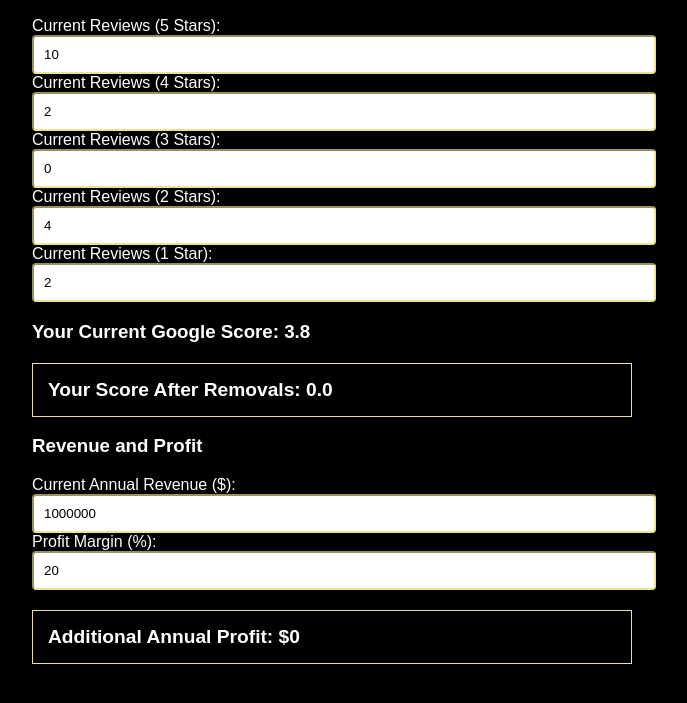
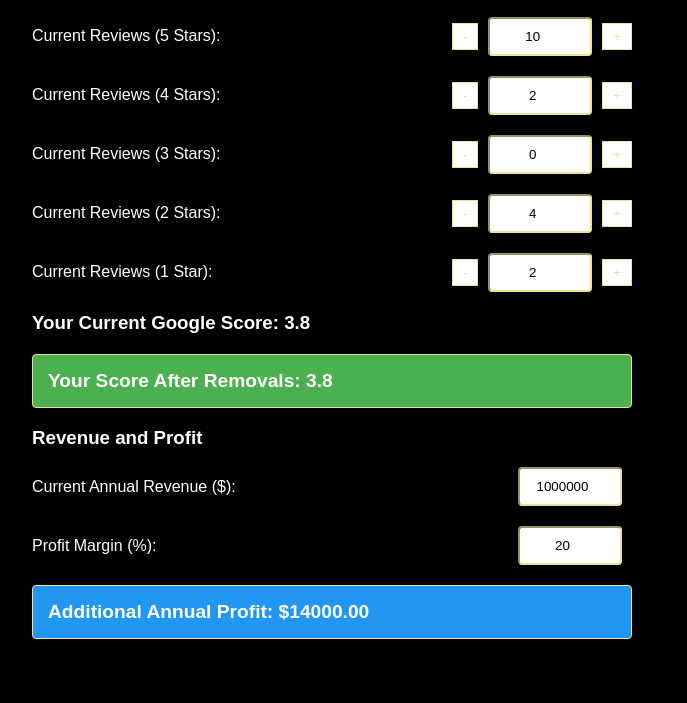
Before and after one commit to Innovative-group1/Innovative-Business-Solutions-calculator, a plain HTML site: page index.html in a window 1280 px wide. Shown: the part 91-794 px from the top of the page, without its empty margins (308-995 px from the left). Drawn offline with Linux system fonts and the light colour scheme.

Commit message:
Updated calculator design and functionality.

```diff
--- a/index.html
+++ b/index.html
@@ -5,78 +5,130 @@
     <meta name="viewport" content="width=device-width, initial-scale=1.0">
     <title>Google Score Calculator</title>
     <style>
+        /* General Body and Calculator Container */
         body {
             font-family: Arial, sans-serif;
-            background-color: #000000;
-            color: #ffffff;
+            background-color: #000000; /* Black background for everything */
+            color: #ffffff; /* White text */
         }
+
         .calculator {
             width: 600px;
             margin: 20px auto;
             padding: 20px;
-            background-color: #000000;
+            background-color: #000000; /* Black background for calculator */
             box-shadow: 0px 0px 10px rgba(0, 0, 0, 0.1);
-            border-color: #ece295;
+            border-color: #ece295; /* Border color */
         }
+
+        /* Section Titles and Headings */
         h2, h3 {
-            color: #ffffff;
+            color: #ffffff; /* White headings */
         }
+
+        /* Input Rows with Increment/Decrement Buttons */
+        .input-row {
+            display: flex;
+            align-items: center;
+            margin-bottom: 20px;
+        }
+
+        .input-row label {
+            color: #ffffff; /* White text for labels */
+            flex: 1;
+        }
+
         input[type="number"] {
-            background-color: #ffffff;
-            border-color: #ece295;
-            color: #000000;
+            background-color: #ffffff; /* White background for input fields */
+            border-color: #ece295;     /* Light yellow border for input fields */
+            color: #000000;            /* Black text inside inputs */
             padding: 10px;
-            width: 100%;
+            width: 80px;
+            margin: 0 10px;
             border-radius: 4px;
+            text-align: center;
         }
-        .input-row label {
-            color: #ffffff;
-        }
+
+        /* Increment/Decrement Buttons */
         .increment-button, .decrement-button {
-            background-color: #ffffff;
-            color: #ece295;
-            border: 1px solid #ece295;
+            background-color: #ffffff; /* White background for buttons */
+            color: #ece295;            /* Light yellow text */
+            border: 1px solid #ece295; /* Border color for buttons */
             padding: 5px 10px;
             cursor: pointer;
         }
+
+        /* Result Sections (Score, Revenue, Profit) */
         .result {
             font-size: 1.2em;
             font-weight: bold;
             margin-top: 20px;
             padding: 15px;
-            background-color: #000000;
-            border: 1px solid #ece295;
-            color: #ffffff;
+            border: 1px solid #ece295; /* Border color */
         }
+
+        .result-score {
+            background-color: #4caf50; /* Green background for score */
+            color: #ffffff;            /* White text for score */
+            padding: 15px;
+            border-radius: 4px;
+        }
+
+        .result-profit {
+            background-color: #2196f3; /* Blue background for profit */
+            color: #ffffff;            /* White text for profit */
+            padding: 15px;
+            border-radius: 4px;
+            margin-top: 20px;
+        }
+
     </style>
 </head>
 <body>
     <div class="calculator">
         <h2>Google Score Calculator</h2>
+
+        <!-- Review Input Section -->
         <div class="input-row">
             <label>Current Reviews (5 Stars):</label>
+            <button class="decrement-button">-</button>
             <input type="number" id="reviews5" value="10">
+            <button class="increment-button">+</button>
         </div>
         <div class="input-row">
             <label>Current Reviews (4 Stars):</label>
+            <button class="decrement-button">-</button>
             <input type="number" id="reviews4" value="2">
+            <button class="increment-button">+</button>
         </div>
         <div class="input-row">
             <label>Current Reviews (3 Stars):</label>
+            <button class="decrement-button">-</button>
             <input type="number" id="reviews3" value="0">
+            <button class="increment-button">+</button>
         </div>
         <div class="input-row">
             <label>Current Reviews (2 Stars):</label>
+            <button class="decrement-button">-</button>
             <input type="number" id="reviews2" value="4">
+            <button class="increment-button">+</button>
         </div>
         <div class="input-row">
             <label>Current Reviews (1 Star):</label>
+            <button class="decrement-button">-</button>
             <input type="number" id="reviews1" value="2">
+            <button class="increment-button">+</button>
         </div>
+
+        <!-- Current Google Score -->
         <h3>Your Current Google Score: <span id="currentScore">3.8</span></h3>
+
+        <!-- Score After Removal -->
         <div class="result result-score">
             Your Score After Removals: <span id="afterRemovals">0.0</span>
         </div>
+
+        <!-- Revenue and Profit Calculation -->
         <h3>Revenue and Profit</h3>
         <div class="input-row">
             <label>Current Annual Revenue ($):</label>
@@ -86,45 +138,72 @@
             <label>Profit Margin (%):</label>
             <input type="number" id="profitMargin" value="20">
         </div>
+
         <div class="result result-profit">
             Additional Annual Profit: <span id="additionalProfit">$0</span>
         </div>
     </div>
+
     <script>
+        // Increment/Decrement Buttons Logic
+        document.querySelectorAll('.increment-button').forEach(button => {
+            button.addEventListener('click', function() {
+                let input = this.previousElementSibling;
+                input.value = parseInt(input.value) + 1;
+            });
+        });
+
+        document.querySelectorAll('.decrement-button').forEach(button => {
+            button.addEventListener('click', function() {
+                let input = this.nextElementSibling;
+                if (parseInt(input.value) > 0) {
+                    input.value = parseInt(input.value) - 1;
+                }
+            });
+        });
+
         function calculateScore() {
             const reviews5 = parseInt(document.getElementById("reviews5").value);
             const reviews4 = parseInt(document.getElementById("reviews4").value);
             const reviews3 = parseInt(document.getElementById("reviews3").value);
             const reviews2 = parseInt(document.getElementById("reviews2").value);
             const reviews1 = parseInt(document.getElementById("reviews1").value);
-            const remove5 = parseInt(document.getElementById("remove5").value);
-            const remove4 = parseInt(document.getElementById("remove4").value);
-            const remove2 = parseInt(document.getElementById("remove2").value);
-            const remove1 = parseInt(document.getElementById("remove1").value);
-            const totalReviews = (reviews5 + reviews4 + reviews3 + reviews2 + reviews1) -
-                                (remove5 + remove4 + remove2 + remove1);
-            const weightedScore = ((reviews5 - remove5) * 5) +
-                                  ((reviews4 - remove4) * 4) +
-                                  ((reviews3) * 3) +
-                                  ((reviews2 - remove2) * 2) +
-                                  ((reviews1 - remove1) * 1);
+
+            const totalReviews = reviews5 + reviews4 + reviews3 + reviews2 + reviews1;
+
+            const weightedScore = (reviews5 * 5) +
+                                  (reviews4 * 4) +
+                                  (reviews3 * 3) +
+                                  (reviews2 * 2) +
+                                  (reviews1 * 1);
+
             const finalScore = weightedScore / totalReviews;
             document.getElementById("afterRemovals").innerText = finalScore.toFixed(1);
+
+            // Update Google Score
             document.getElementById("currentScore").innerText = ((weightedScore / totalReviews).toFixed(1));
         }
+
         function calculateProfit() {
             const currentRevenue = parseFloat(document.getElementById("currentRevenue").value);
             const profitMargin = parseFloat(document.getElementById("profitMargin").value) / 100;
-            const additionalRevenue = currentRevenue * 0.07;
+
+            // Simple assumption for increase in revenue based on future score improvement
+            const additionalRevenue = currentRevenue * 0.07; // 7% increase due to improved score
+
             const additionalProfit = additionalRevenue * profitMargin;
             document.getElementById("additionalProfit").innerText = "$" + additionalProfit.toFixed(2);
         }
+
+        // Trigger calculation on input changes
         document.querySelectorAll("input").forEach(input => {
             input.addEventListener("input", () => {
                 calculateScore();
                 calculateProfit();
             });
         });
+
+        // Initial calculation
         calculateScore();
         calculateProfit();
     </script>
```
